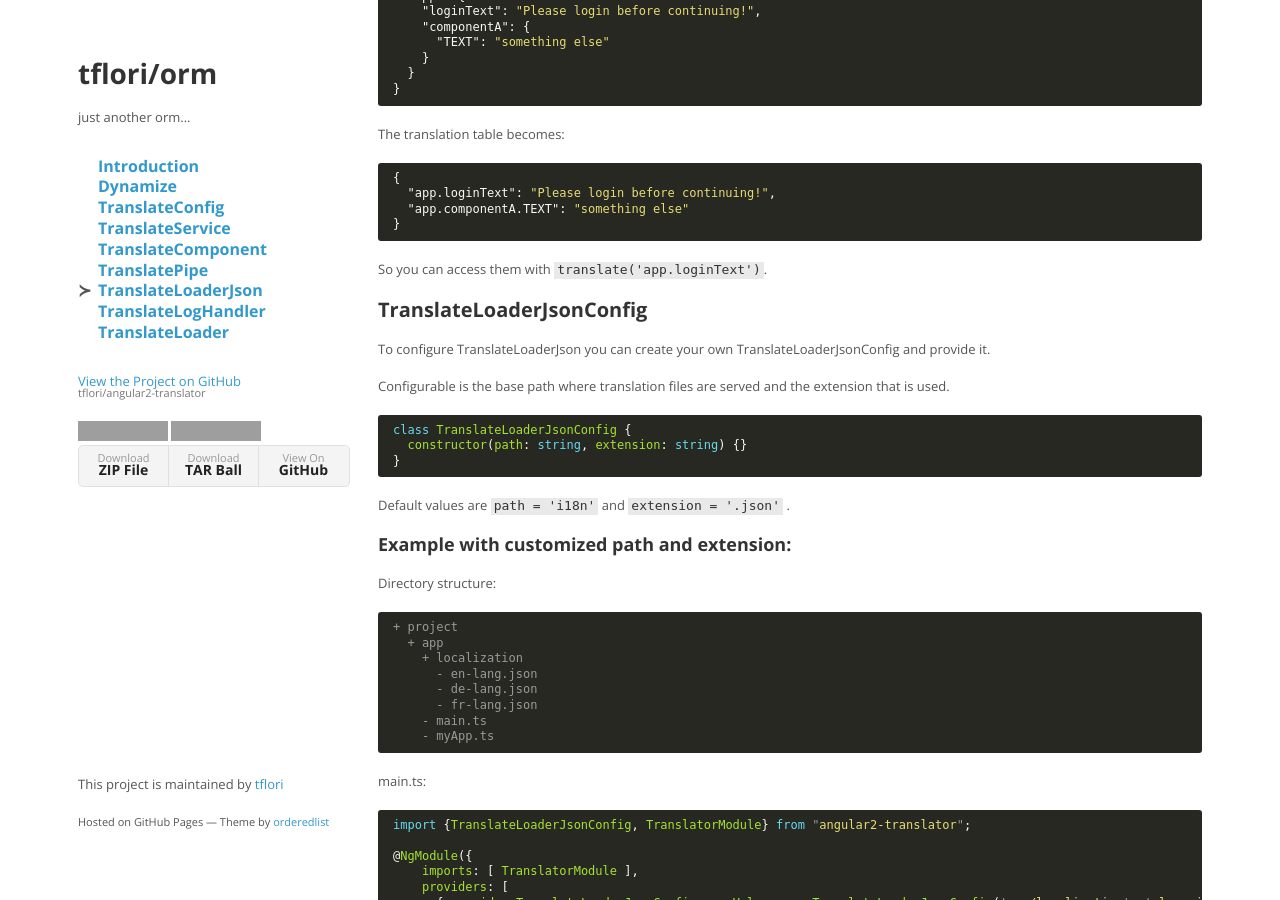
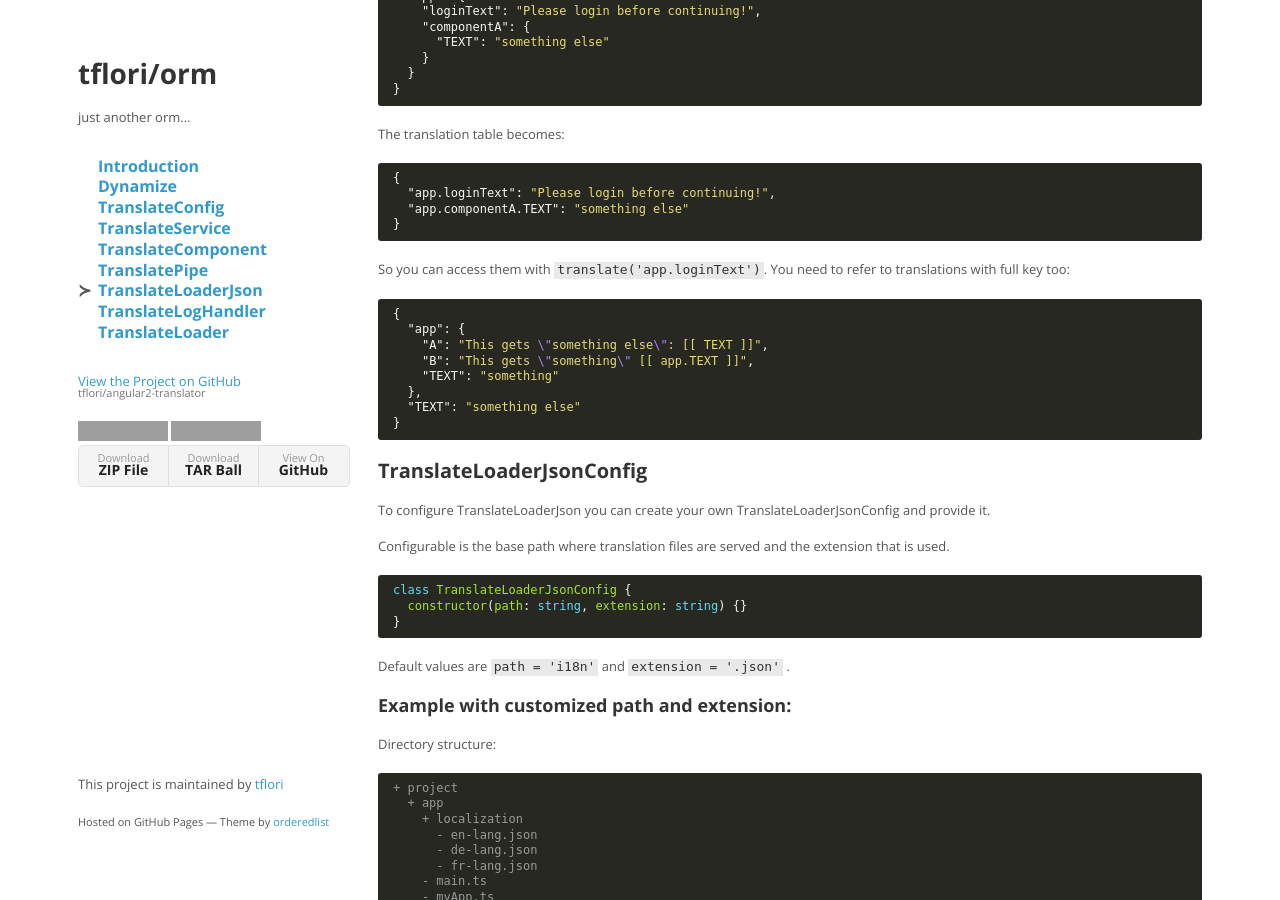
Before and after one commit to tflori/angular-translator, a Jekyll site: the page built from docs/TranslateLoaderJson.md, in a window 1280 px wide and 900 px high, scrolled down 506 px. Built offline with Jekyll 4.4.1, drawn with Linux system fonts in a browser that asks for light colours; grey boxes are pictures that could not be loaded.

Commit message:
mention in docs that references need the complete key

````diff
--- a/docs/TranslateLoaderJson.md
+++ b/docs/TranslateLoaderJson.md
@@ -46,7 +46,18 @@ The translation table becomes:
 }
 ```
 
-So you can access them with `translate('app.loginText')`.
+So you can access them with `translate('app.loginText')`. You need to refer to translations with full key too:
+
+```json
+{
+  "app": {
+    "A": "This gets \"something else\": [[ TEXT ]]",
+    "B": "This gets \"something\" [[ app.TEXT ]]",
+    "TEXT": "something"
+  },
+  "TEXT": "something else"
+}
+```
 
 ## TranslateLoaderJsonConfig
 
````
